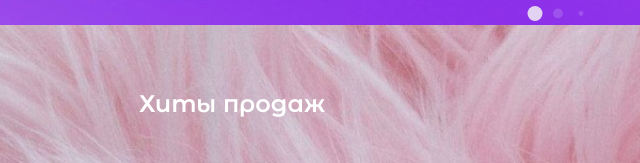
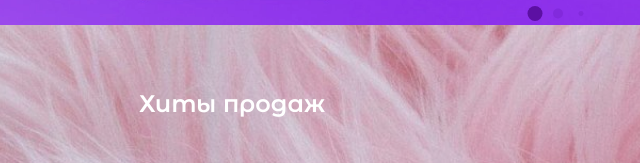
Before and after one commit to tatianakashliak98/Wildberries-clone, a website built with Parcel: page src/index.html in a window 1280 px wide. Shown: the part 421-584 px from the top of the page, 105-745 px from the left. Built offline with nearby package versions, Linux system fonts and the light colour scheme.

Commit message:
fixed slider style

```diff
--- a/src/style.css
+++ b/src/style.css
@@ -161,7 +161,7 @@ input[type="text"] {
     height: 15px;
     line-height: 15px;
     font-size: 14px;
-    background-color: rgb(227, 211, 242);
+    background-color: rgb(92, 16, 163);
 }
 
 .main__cards {
```
